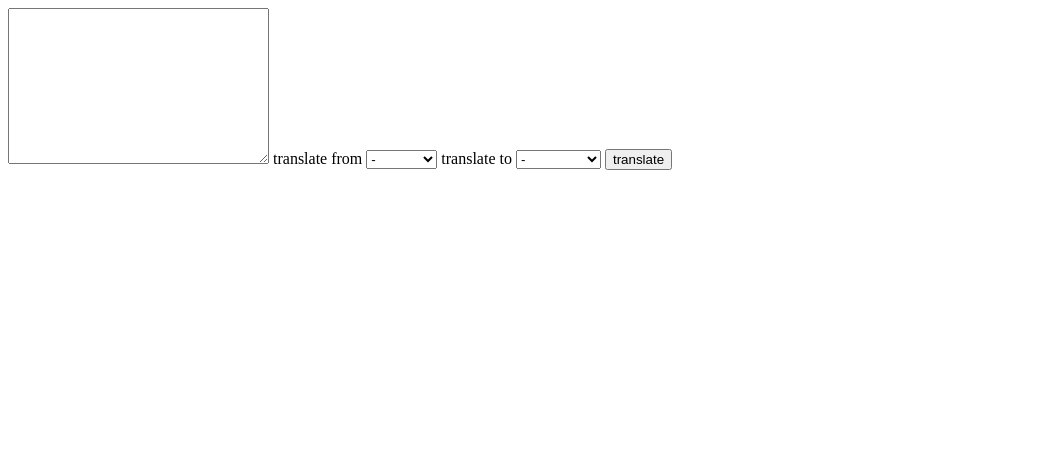
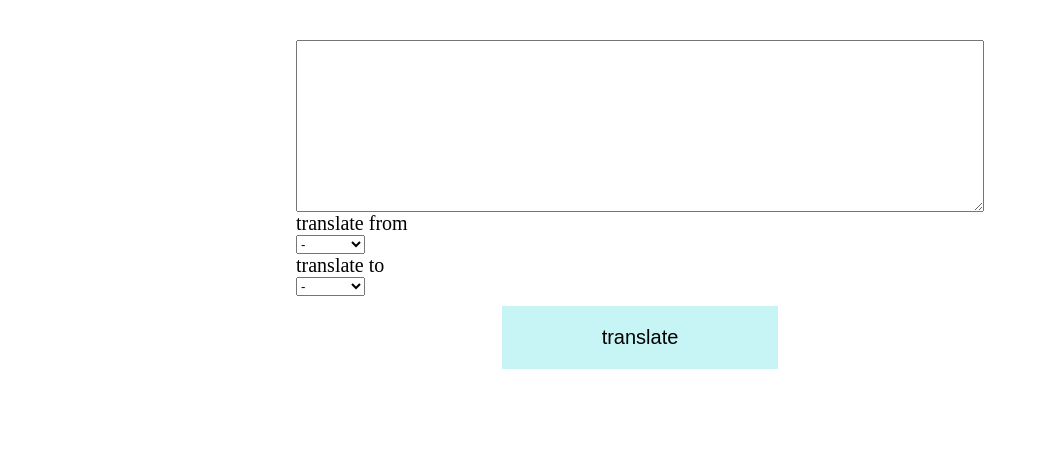
Before and after one commit to atenobi/test-translator, a website: page index.html in a window 1280 px wide. Shown: the whole page, without its empty margins (0-1039 px from the left). Drawn offline with Linux system fonts and the light colour scheme.

Commit message:
add some styles

```diff
--- a/index.css
+++ b/index.css
@@ -0,0 +1,48 @@
+* {
+    margin: 0;
+    padding: 0;
+    box-sizing: border-box;
+}
+
+.font-basic {
+    font-size: 20px;
+}
+
+.own-container {
+    width: 60%;
+    display: flex;
+    flex-direction: column;
+    padding: 40px;
+    margin: 0 auto;
+}
+
+.text-input {
+    width: 100%;
+    padding: 10px;
+}
+
+.lang-select {
+    width: 10%;
+}
+
+.submit-button {
+    width: 40%;
+    margin: 10px auto;
+    padding: 20px;
+    outline: none;
+    border: none;
+    color: black;
+    background-color: #c7f5f5;
+    transition: 400ms;
+}
+
+.submit-button:hover {
+    transform: translateY(-10px);
+    border-radius: 15px;
+    background-color: #97dede;
+}
+
+.output-container {
+    text-align: center;
+    margin: 20px auto;
+}
--- a/index.html
+++ b/index.html
@@ -6,18 +6,18 @@
     <title>Test-translator</title>
   </head>
   <body>
-    <div>
-      <textarea name="text-input" cols="30" rows="10" id="js-input"></textarea>
+    <div class="own-container font-basic">
+      <textarea name="text-input" cols="30" rows="10" id="js-input" class="text-input"></textarea>
 
       <label for="js-lang-from">translate from</label>
-      <select id="js-lang-from">
+      <select id="js-lang-from" class="lang-select">
         <option value="" for="js-lang-from" selected="selected">-</option>
         <option value="en" for="js-lang-from">English</option>
         <option value="ru" for="js-lang-from">Russian</option>
       </select>
 
       <label for="js-lang-to">translate to</label>
-      <select id="js-lang-to">
+      <select id="js-lang-to" class="lang-select">
         <optgroup for="js-lang-to">
           <option value="" for="js-lang-from" selected="selected">-</option>
           <option value="en">English</option>
@@ -25,10 +25,10 @@
         </optgroup>
       </select>
 
-      <button type="submit" id="js-submit">translate</button>
+      <button type="submit" id="js-submit" class="submit-button font-basic">translate</button>
 
-      <div>
-        <span id="js-output"></span>
+      <div class="output-container">
+        <span id="js-output" class="output-text"></span>
       </div>
 
     </div>
```
